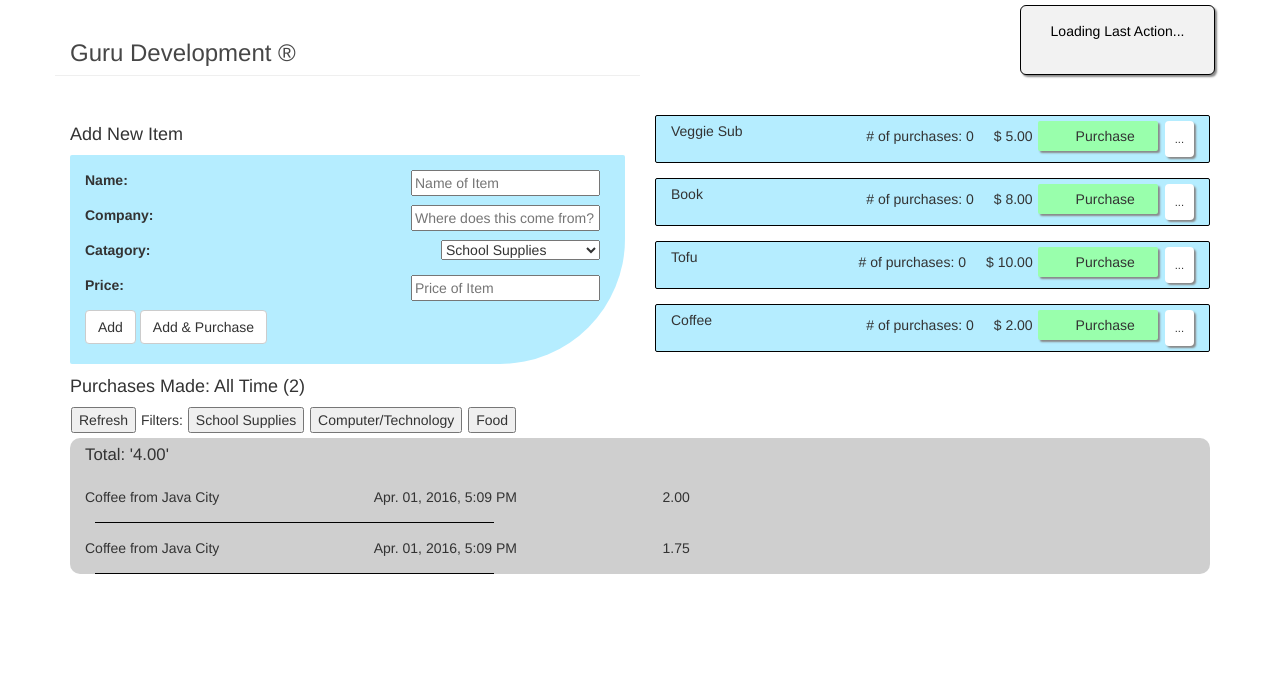
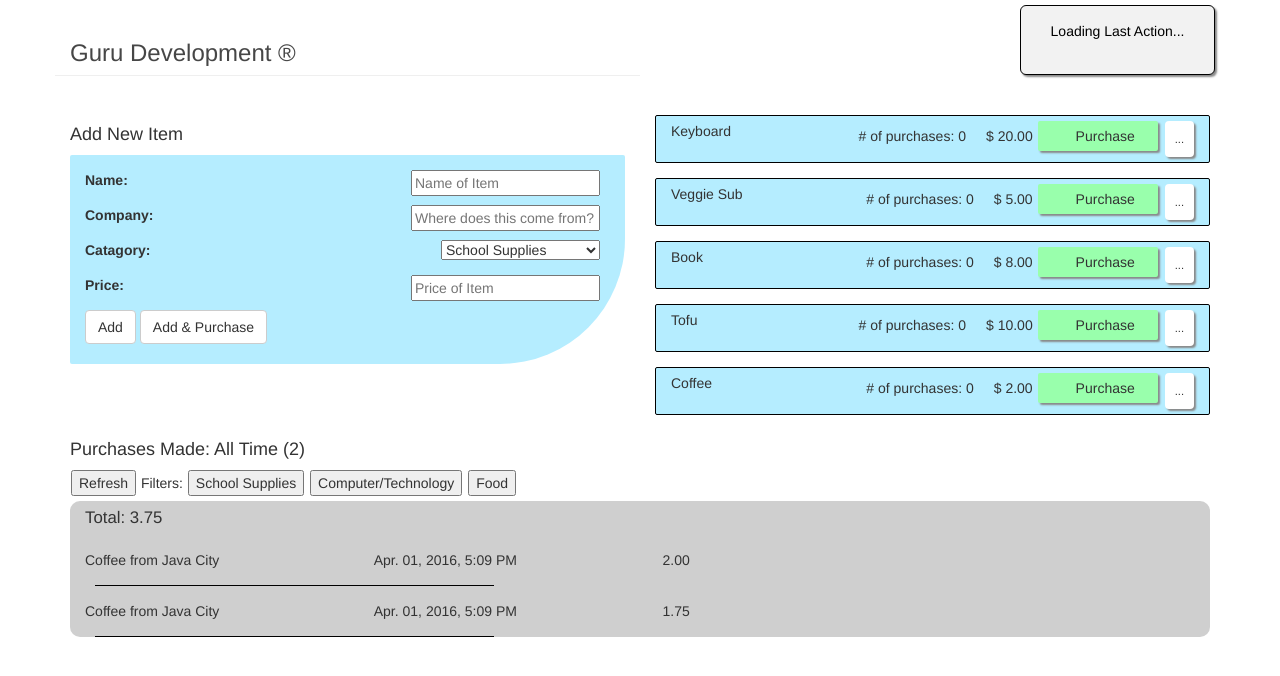
Before and after one commit to marcusshepp/dollars, a Django app: page /item/ in a window 1280 px wide. Shown: the top 676 px of the page. Run offline with Django 3.2, Linux system fonts and the light colour scheme; data comes from the database, SQL or seed files in the repository; some libraries are stand-ins or nearby versions.

Commit message:
fix total on refresh :scissors:

```diff
--- a/receipt/views.py
+++ b/receipt/views.py
@@ -81,7 +81,7 @@
             context["purchased_items"] = purchases
             total = 0
             for i in purchases:
-                total += i.item_purchased.price
+                total += i.amount_payed
             context["total"] = total
             context["purchased_length"] = purchases.count()
         catagories = Catagory.objects.all()
--- a/templates/receipt/item.html
+++ b/templates/receipt/item.html
@@ -45,7 +45,7 @@
 <input type="button" name="name" value="{{ catagory.name }}" onclick="filter_purchase_tbl_by_catagory('{{ catagory.name }}')" class="purchase_filters">
 {% endfor %}
 <div id="purchased_items">
-    <div class="total">Total: '{{ total }}'</div>
+    <div class="total">Total: {{ total }}</div>
     {% for purchase in purchased_items %}
     <div class="row purchases">
         <div class="col-md-3 col-lg-3">{{ purchase.item_purchased }}</div>
```
Also changed, not shown: receipt/migrations/0001_initial.py.
